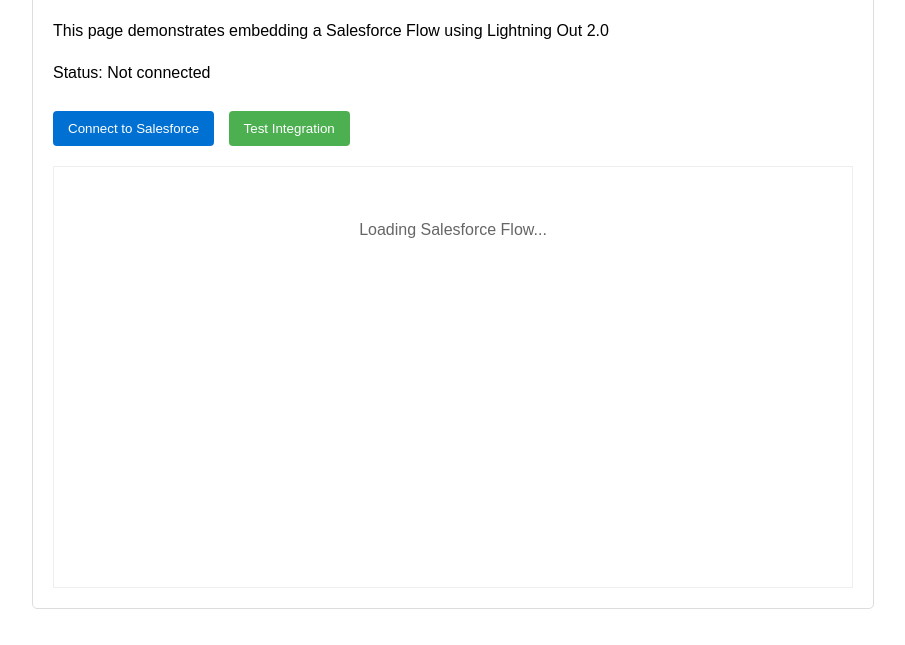
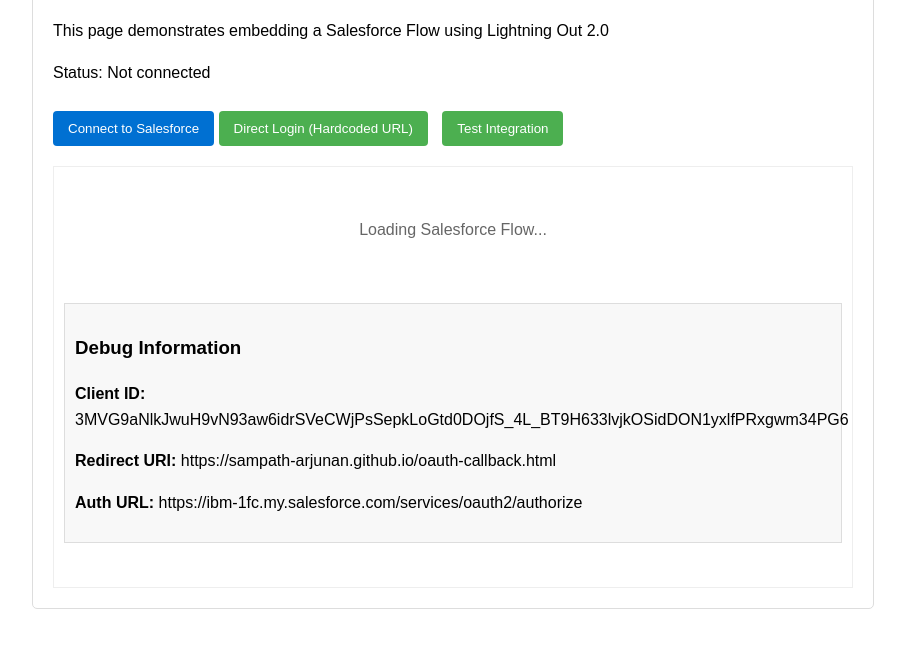
Before and after one commit to sampath-arjunan/lightningouttwo, a website: page index.html in a window 1280 px wide. Shown: the part 117-762 px from the top of the page, without its empty margins (187-1092 px from the left). Drawn offline with Linux system fonts and the light colour scheme.

Commit message:
Added Lightning out 2.0 App

```diff
--- a/index.html
+++ b/index.html
@@ -71,6 +71,7 @@
         <div id="authStatus">
             <p>Status: <span id="connectionStatus">Not connected</span></p>
             <button id="loginButton" class="button">Connect to Salesforce</button>
+            <button id="directLoginButton" class="button" style="background-color: #4CAF50;">Direct Login (Hardcoded URL)</button>
             <button id="logoutButton" class="button hidden">Disconnect</button>
         </div>
 
@@ -111,6 +112,7 @@
 
             // Set up event listeners
             document.getElementById('loginButton').addEventListener('click', startAuth);
+            document.getElementById('directLoginButton').addEventListener('click', directLogin);
             document.getElementById('logoutButton').addEventListener('click', logout);
         }
 
@@ -138,6 +140,20 @@
 
             // Redirect to Salesforce login
             window.location.href = authorizationUrl;
+        }
+
+        // Direct login with hardcoded URL
+        function directLogin() {
+            const state = generateRandomString(16);
+            sessionStorage.setItem('oauth_state', state);
+
+            // Hardcoded URL with the correct client ID
+            const hardcodedUrl = `https://ibm-1fc.my.salesforce.com/services/oauth2/authorize?response_type=code&client_id=3MVG9aNlkJwuH9vN93aw6idrSVeCWjPsSepkLoGtd0DOjfS_4L_BT9H633lvjkOSidDON1yxlfPRxgwm34PG6&redirect_uri=https%3A%2F%2Fsampath-arjunan.github.io%2Foauth-callback.html&state=${state}&prompt=login+consent`;
+
+            console.log('Using hardcoded URL:', hardcodedUrl);
+
+            // Redirect to Salesforce login
+            window.location.href = hardcodedUrl;
         }
 
         // Exchange authorization code for access token
@@ -280,9 +296,40 @@
             return result;
         }
 
+        // Test function to verify client ID
+        function testClientId() {
+            console.log('Client ID from variable:', clientId);
+            console.log('Expected Client ID:', '3MVG9aNlkJwuH9vN93aw6idrSVeCWjPsSepkLoGtd0DOjfS_4L_BT9H633lvjkOSidDON1yxlfPRxgwm34PG6');
+
+            // Create a test URL
+            const testParams = new URLSearchParams({
+                response_type: 'code',
+                client_id: clientId,
+                redirect_uri: redirectUri,
+                state: 'test',
+                prompt: 'login consent'
+            });
+
+            console.log('Test URL params:', testParams.toString());
+            console.log('Client ID in URL:', testParams.get('client_id'));
+
+            // Display in the UI
+            const flowContainer = document.getElementById('flowContainer');
+            flowContainer.innerHTML += `
+                <div style="margin-top: 20px; padding: 10px; background-color: #f8f8f8; border: 1px solid #ddd;">
+                    <h3>Debug Information</h3>
+                    <p><strong>Client ID:</strong> ${clientId}</p>
+                    <p><strong>Redirect URI:</strong> ${redirectUri}</p>
+                    <p><strong>Auth URL:</strong> ${authUrl}</p>
+                </div>
+            `;
+        }
+
         // Initialize the page
         document.addEventListener('DOMContentLoaded', function() {
             initializeAuth();
+            // Run the test function
+            testClientId();
         });
     </script>
 </body>
```
